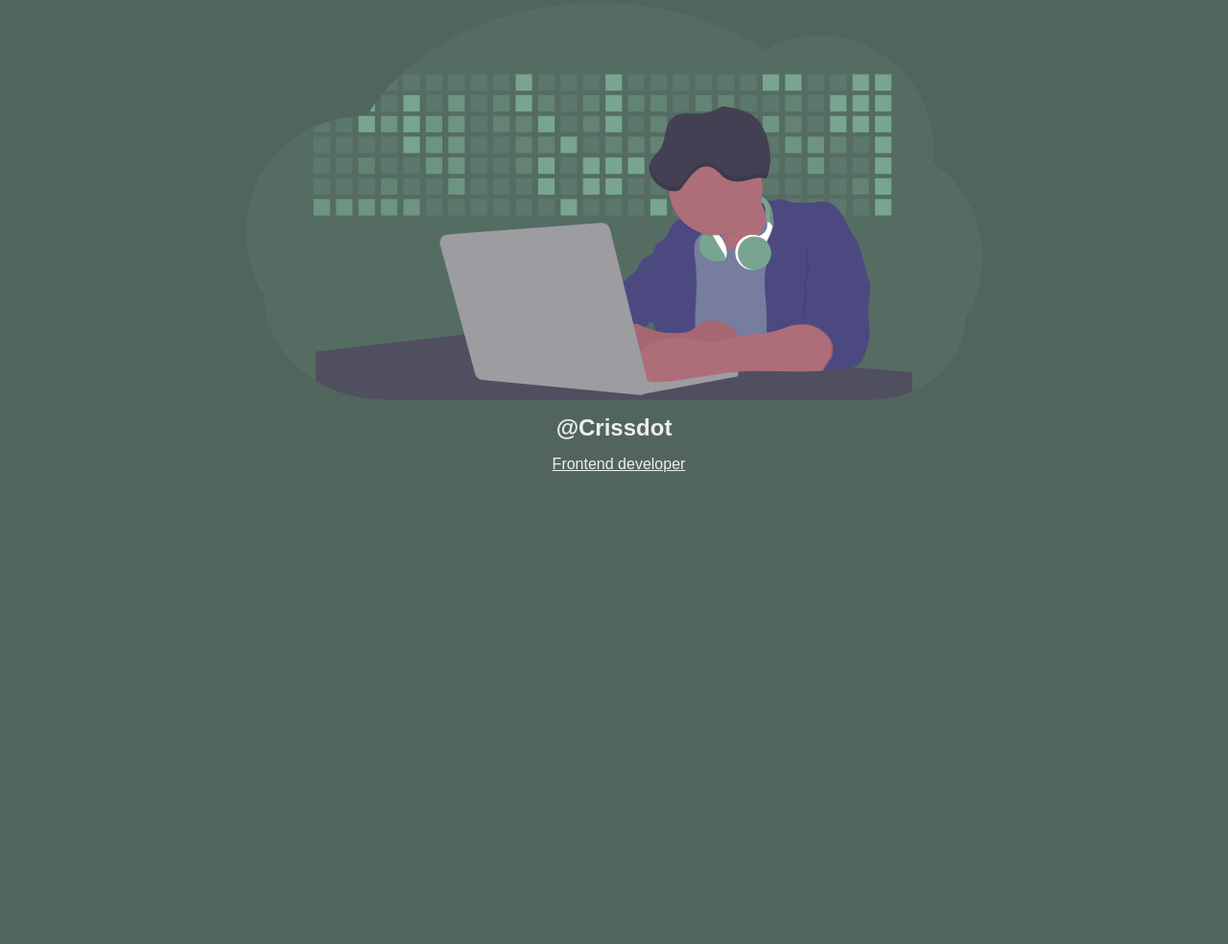
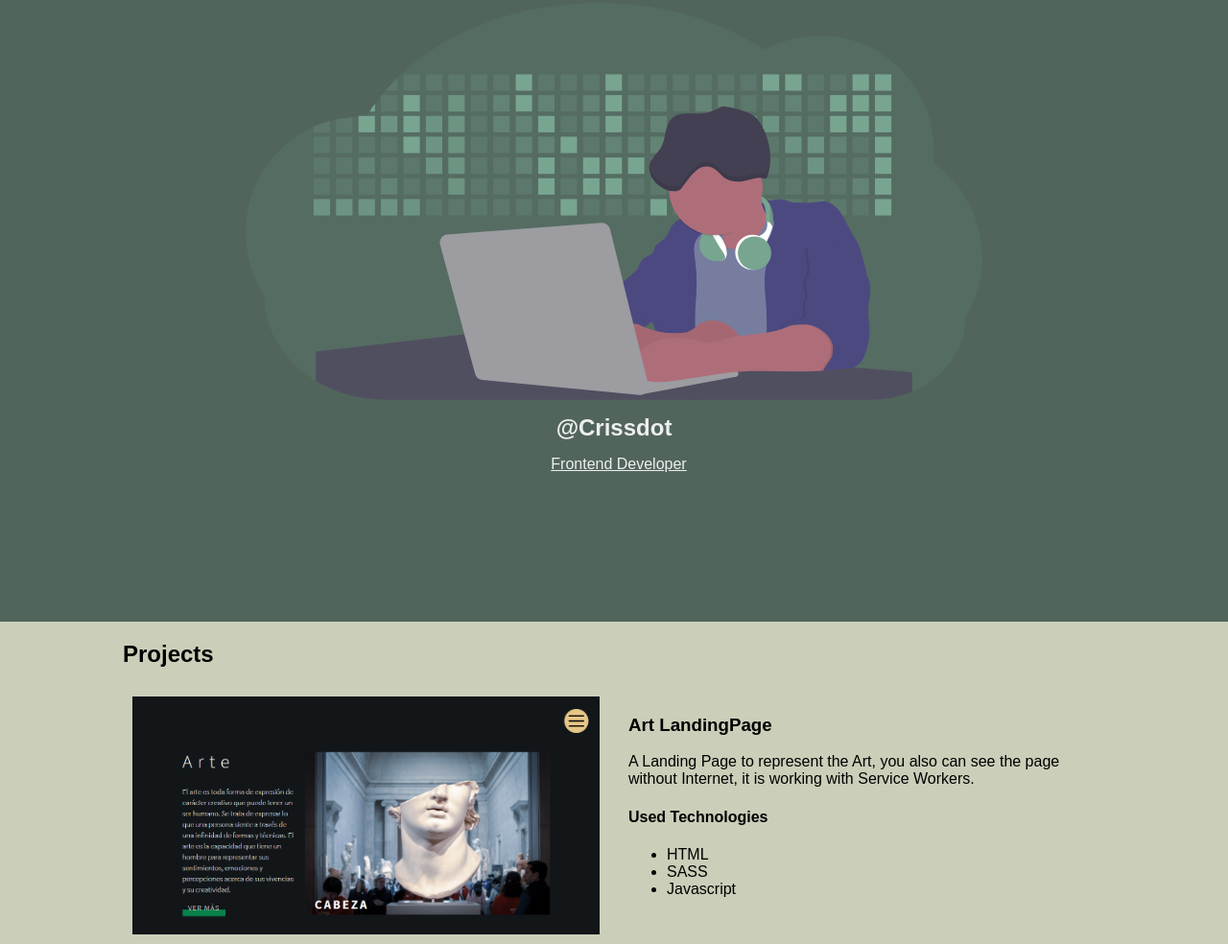
Before and after one commit to Crissdot/Portfolio, a website: page src/index.html in a window 1280 px wide. Shown: the part 152-1136 px from the top of the page at 96% size. Before the commit the page ends 800 px from the top, so only its background shows below. Drawn offline with Linux system fonts and the light colour scheme.

Commit message:
add projects section

```diff
--- a/src/css/styles.css
+++ b/src/css/styles.css
@@ -8,7 +8,7 @@ body {
     box-sizing: border-box;
     margin: 0;
     padding: 0;
-    background-color: var(--primary-color);
+    background-color: var(--variation-color);
     font-family: Arial, Helvetica, sans-serif;
 }
 
@@ -40,6 +40,7 @@ body {
     align-items: center;
     flex-direction: column;
     height: 100vh;
+    background-color: var(--primary-color);
     color: var(--bright-color);
 }
 .main img {
@@ -54,3 +55,20 @@ body {
     margin-left: 10px;
     text-decoration: underline;
 }
+
+.projects {
+    width: 90%;
+    min-width: 300px;
+    max-width: 1024px;
+    margin: 0 auto;
+}
+.project {
+    display: grid;
+    padding: 10px;
+    grid-template-columns: repeat(2, 1fr);
+    gap: 30px;
+}
+.projects img {
+    width: 100%;
+    align-self: center;
+}
--- a/src/index.html
+++ b/src/index.html
@@ -15,7 +15,23 @@
         <section class="main">
             <img src="./assets/undraw_developer_activity_bv83.svg" alt="developer activity">
             <h1>@Crissdot</h1>
-            <p>Frontend developer</p>
+            <p>Frontend Developer</p>
+        </section>
+        <section class="projects">
+            <h2>Projects</h2>
+            <article class="project">
+                <img src="./assets/projects/Art Landing Page.png" alt="A screenshot of the Art Landing Page">
+                <div class="info">
+                    <h3>Art LandingPage</h3>
+                    <p>A Landing Page to represent the Art, you also can see the page without Internet, it is working with Service Workers.</p>
+                    <h4>Used Technologies</h4>
+                    <ul>
+                        <li>HTML</li>
+                        <li>SASS</li>
+                        <li>Javascript</li>
+                    </ul>
+                </div>
+            </article>
         </section>
     </main>
 </body>
```
Also changed, not shown: src/assets/projects/Art Landing Page.png (added).
